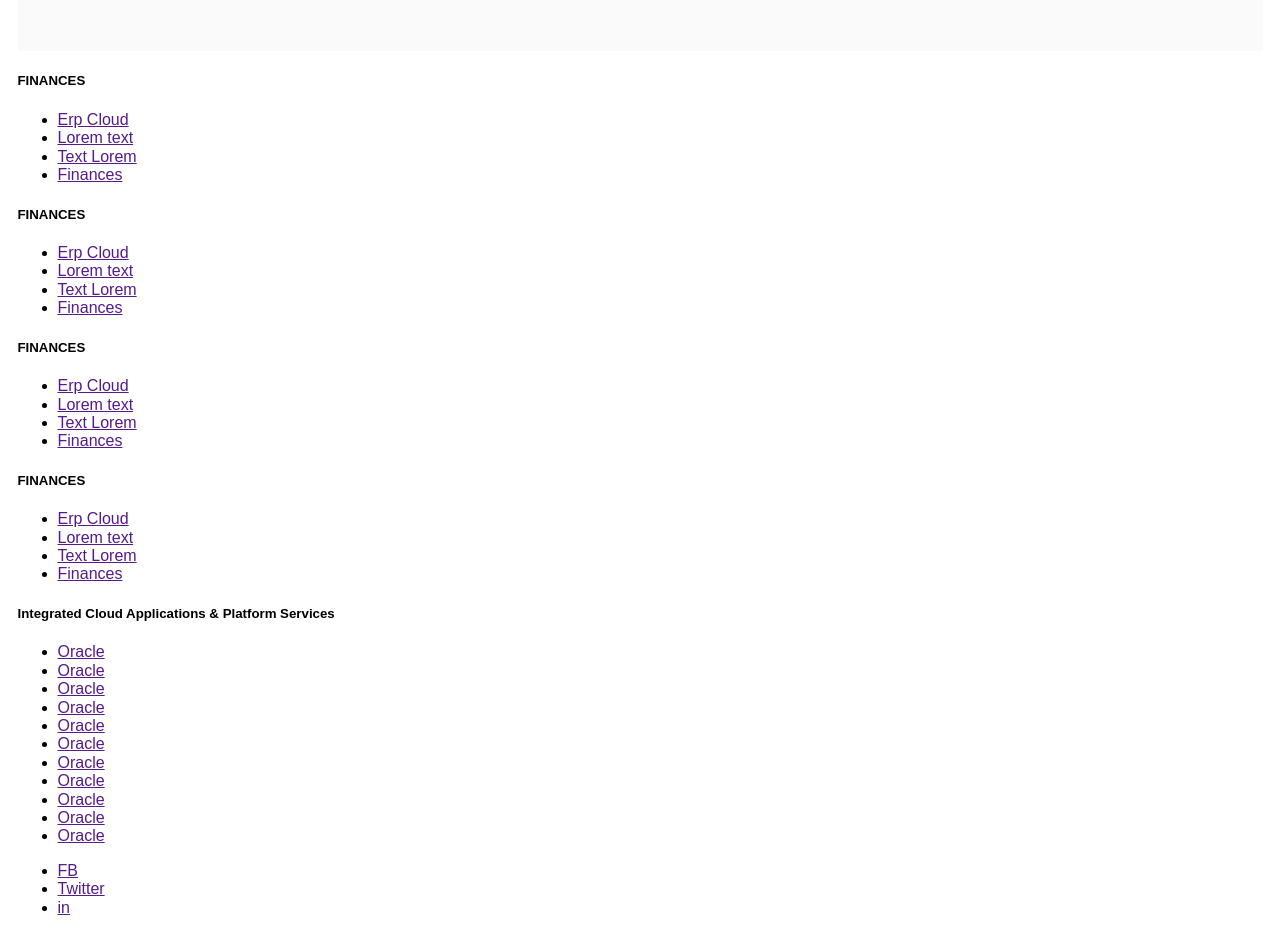
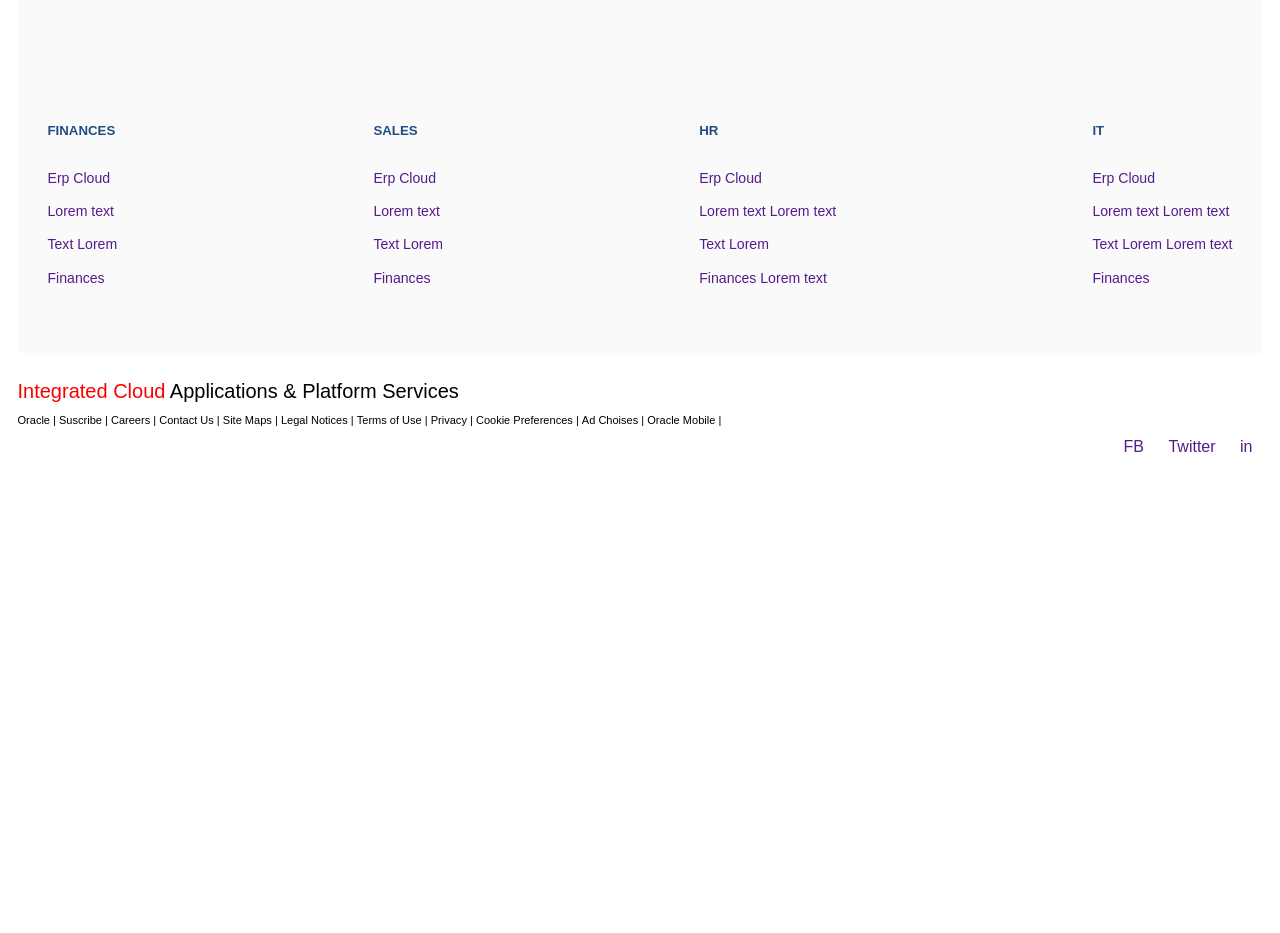
Before and after one commit to daguiheso/Practica1-RDS, a plain HTML site: page index.html in a window 1280 px wide. Shown: the part 2500-3433 px from the top of the page. After the commit the page ends 2965 px from the top, so only its background shows below. Drawn offline with Linux system fonts and the light colour scheme.

Commit message:
Estilos CSS footer 95%

```diff
--- a/index.html
+++ b/index.html
@@ -185,100 +185,102 @@
 
 		<!-- FOOTER -->
 		<footer class="footer">
+			<div class="footer-contentCols">
 				<!-- COL1 -->
-			<div class="footer-col">
-				<h5 class="footer-col-title">FINANCES</h5>
-				<ul class="footer-col-list">
-					<li class="item">
-						<a href="" class="item-link">Erp Cloud</a>
+				<div class="footer-contentCols-col">
+					<h5 class="title">FINANCES</h5>
+					<ul class="list">
+						<li class="list-item">
+							<a href="" class="list-item-link">Erp Cloud</a>
 						</li>
-					<li class="item">
-						<a href="" class="item-link">Lorem text</a>
+						<li class="list-item">
+							<a href="" class="list-item-link">Lorem text</a>
 						</li>
-					<li class="item">
-						<a href="" class="item-link">Text Lorem</a>
+						<li class="list-item">
+							<a href="" class="list-item-link">Text Lorem</a>
 						</li>
-					<li class="item">
-						<a href="" class="item-link">Finances</a>
+						<li class="list-item">
+							<a href="" class="list-item-link">Finances</a>
 						</li>
 					</ul>
 				</div>
 
 				<!-- COL2 -->
-			<div class="footer-col">
-				<h5 class="footer-col-title">FINANCES</h5>
-				<ul class="footer-col-list">
-					<li class="item">
-						<a href="" class="item-link">Erp Cloud</a>
+				<div class="footer-contentCols-col">
+					<h5 class="title">SALES</h5>
+					<ul class="list">
+						<li class="list-item">
+							<a href="" class="list-item-link">Erp Cloud</a>
 						</li>
-					<li class="item">
-						<a href="" class="item-link">Lorem text</a>
+						<li class="list-item">
+							<a href="" class="list-item-link">Lorem text</a>
 						</li>
-					<li class="item">
-						<a href="" class="item-link">Text Lorem</a>
+						<li class="list-item">
+							<a href="" class="list-item-link">Text Lorem</a>
 						</li>
-					<li class="item">
-						<a href="" class="item-link">Finances</a>
+						<li class="list-item">
+							<a href="" class="list-item-link">Finances</a>
 						</li>
 					</ul>
 				</div>
 
 				<!-- COL3 -->
-			<div class="footer-col">
-				<h5 class="footer-col-title">FINANCES</h5>
-				<ul class="footer-col-list">
-					<li class="item">
-						<a href="" class="item-link">Erp Cloud</a>
+				<div class="footer-contentCols-col">
+					<h5 class="title">HR</h5>
+					<ul class="list">
+						<li class="list-item">
+							<a href="" class="list-item-link">Erp Cloud</a>
 						</li>
-					<li class="item">
-						<a href="" class="item-link">Lorem text</a>
+						<li class="list-item">
+							<a href="" class="list-item-link">Lorem text Lorem text</a>
 						</li>
-					<li class="item">
-						<a href="" class="item-link">Text Lorem</a>
+						<li class="list-item">
+							<a href="" class="list-item-link">Text Lorem</a>
 						</li>
-					<li class="item">
-						<a href="" class="item-link">Finances</a>
+						<li class="list-item">
+							<a href="" class="list-item-link">Finances Lorem text</a>
 						</li>
 					</ul>
 				</div>
 
 				<!-- COL4 -->
-			<div class="footer-col">
-				<h5 class="footer-col-title">FINANCES</h5>
-				<ul class="footer-col-list">
-					<li class="item">
-						<a href="" class="item-link">Erp Cloud</a>
+				<div class="footer-contentCols-col">
+					<h5 class="title">IT</h5>
+					<ul class="list">
+						<li class="list-item">
+							<a href="" class="list-item-link">Erp Cloud</a>
 						</li>
-					<li class="item">
-						<a href="" class="item-link">Lorem text</a>
+						<li class="list-item">
+							<a href="" class="list-item-link">Lorem text Lorem text</a>
 						</li>
-					<li class="item">
-						<a href="" class="item-link">Text Lorem</a>
+						<li class="list-item">
+							<a href="" class="list-item-link">Text Lorem Lorem text</a>
 						</li>
-					<li class="item">
-						<a href="" class="item-link">Finances</a>
+						<li class="list-item">
+							<a href="" class="list-item-link">Finances</a>
 						</li>
 					</ul>
 				</div>
+			</div>
 
-			<h5 class="footer-title">
-				Integrated Cloud Applications & Platform Services
-			</h5>
-			<ul class="footer-list">
-				<li class="footer-list-item"><a href="" class="link">Oracle</a></li>
-				<li class="footer-list-item"><a href="" class="link">Oracle</a></li>
-				<li class="footer-list-item"><a href="" class="link">Oracle</a></li>
-				<li class="footer-list-item"><a href="" class="link">Oracle</a></li>
-				<li class="footer-list-item"><a href="" class="link">Oracle</a></li>
-				<li class="footer-list-item"><a href="" class="link">Oracle</a></li>
-				<li class="footer-list-item"><a href="" class="link">Oracle</a></li>
-				<li class="footer-list-item"><a href="" class="link">Oracle</a></li>
-				<li class="footer-list-item"><a href="" class="link">Oracle</a></li>
-				<li class="footer-list-item"><a href="" class="link">Oracle</a></li>
-				<li class="footer-list-item"><a href="" class="link">Oracle</a></li>
+			<div class="footer-contentBottom">
+				<h4 class="footer-contentBottom-title">
+					<span>Integrated Cloud</span> Applications & Platform Services
+				</h4>
+				<ul class="footer-contentBottom-listLinks">
+					<li class="item"><a href="" class="item-link">Oracle</a> |</li>
+					<li class="item"><a href="" class="item-link">Suscribe</a> |</li>
+					<li class="item"><a href="" class="item-link">Careers</a> |</li>
+					<li class="item"><a href="" class="item-link">Contact Us</a> |</li>
+					<li class="item"><a href="" class="item-link">Site Maps</a> |</li>
+					<li class="item"><a href="" class="item-link">Legal Notices</a> |</li>
+					<li class="item"><a href="" class="item-link">Terms of Use</a> |</li>
+					<li class="item"><a href="" class="item-link">Privacy</a> |</li>
+					<li class="item"><a href="" class="item-link">Cookie Preferences</a> |</li>
+					<li class="item"><a href="" class="item-link">Ad Choises</a> |</li>
+					<li class="item"><a href="" class="item-link">Oracle Mobile</a> |</li>
 				</ul>
-			<div class="footer-social">
-				<ul class="footer-social-list">
+				<ul class="footer-contentBottom-listSocial">
 					<li class="item">
 						<a href="" class="item-link">FB</a>
 					</li>
--- a/src/css/index.css
+++ b/src/css/index.css
@@ -246,3 +246,75 @@
 	border: 1px solid black;
 	color: black;
 }
+
+/* FOOTER */
+
+.footer {
+}
+
+/* FOOTER COLS */
+.footer-contentCols {
+	display: flex;
+	justify-content: space-between;
+	background-color: #fafafa;
+}
+.footer-contentCols-col {
+	padding: 50px 30px;
+}
+.footer-contentCols-col .title {
+	// text-align: center;
+	color: #1f4f82;
+	margin-bottom: 30px;
+}
+.footer-contentCols-col .list {
+	list-style: none;
+	padding: 0;
+}
+.footer-contentCols-col .list-item {
+	margin: 0 0 15px;
+}
+.footer-contentCols-col .list-item-link {
+	text-decoration: none;
+	font-size: 0.88em;
+}
+
+/* FOOTER BOTTOM */
+.footer-contentBottom {
+	position: relative;
+}
+.footer-contentBottom-title {
+	font-size: 1.25em;
+	margin-bottom: 10px;
+	font-weight: normal;
+}
+.footer-contentBottom-title span {
+	color: #f80000;
+}
+.footer-contentBottom-listLinks {
+	list-style: none;
+	padding: 0;
+	font-size: 0.69em;
+}
+.footer-contentBottom-listLinks .item {
+	display: inline-block;
+}
+.footer-contentBottom-listLinks .item-link {
+	text-decoration: none;
+	color: black;
+}
+
+
+.footer-contentBottom-listSocial {
+	list-style: none;
+	padding: 0;
+	margin: 0;
+	position: absolute;
+	right: 0;
+}
+.footer-contentBottom-listSocial .item {
+	display: inline-block;
+}
+.footer-contentBottom-listSocial .item-link {
+	text-decoration: none;
+	padding: 10px;
+}
```
Lines whose indentation alone changed are shown as unchanged.
